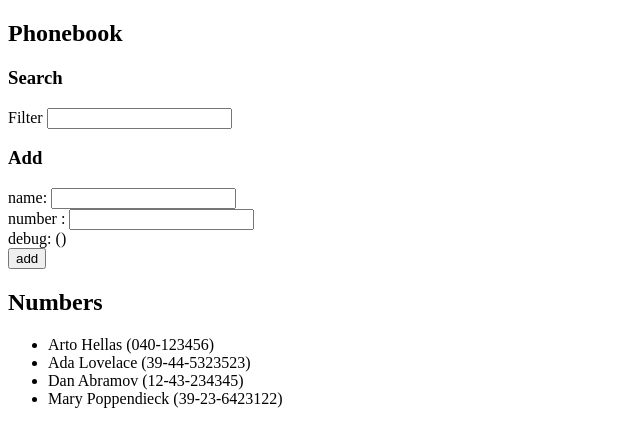
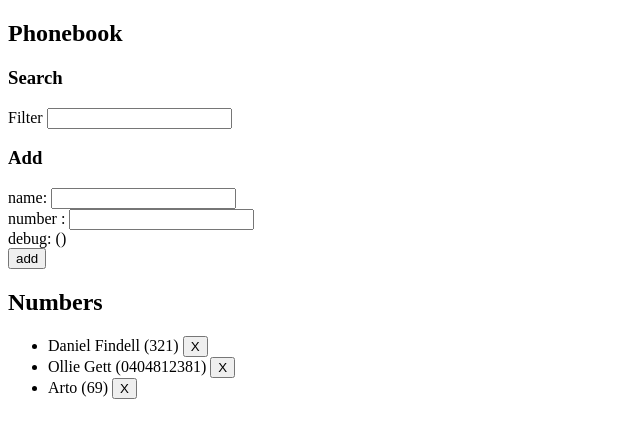
Before and after one commit to Deska1212/full-stack, a React (Vite) app in the folder introdemo/: page / in a window 1280 px wide. Shown: the top 446 px of the page, without its empty margins (0-640 px from the left). Built offline with nearby package versions, Linux system fonts and the light colour scheme; data requests are answered from the project's data file.

Commit message:
Start of 2e: Adding styles to React app

```diff
--- a/introdemo/db.json
+++ b/introdemo/db.json
@@ -1,24 +1,19 @@
 {
-  "persons":[
+  "persons": [
     {
-      "name": "Arto Hellas",
-      "number": "040-123456",
-      "id": "1"
+      "name": "Daniel Findell",
+      "number": "321",
+      "id": "3989"
     },
     {
-      "name": "Ada Lovelace",
-      "number": "39-44-5323523",
-      "id": "2"
+      "id": "a000",
+      "name": "Ollie Gett",
+      "number": "0404812381"
     },
     {
-      "name": "Dan Abramov",
-      "number": "12-43-234345",
-      "id": "3"
-    },
-    {
-      "name": "Mary Poppendieck",
-      "number": "39-23-6423122",
-      "id": "4"
+      "name": "Arto",
+      "number": "69",
+      "id": "c2ca"
     }
   ]
 }
--- a/introdemo/src/App.jsx
+++ b/introdemo/src/App.jsx
@@ -1,7 +1,9 @@
 import { useEffect, useState } from 'react'
 import Filter from './Components/Filter'
 import PersonList from './Components/PersonList'
-import axios from 'axios'
+import noteService from './Services/phonebookService'
+
+// Make it possible for users to delete entries from the phonebook
 
 const App = () => {
   const [persons, setPersons] = useState([])
@@ -12,9 +14,9 @@ const App = () => {
   useEffect(() => {
     console.log('Use effect called')
 
-
-    axios.get('http://localhost:3001/persons').then(response => {
-      console.log('Retrieved promise data')
+    // Retrieve the initial DB state from the server
+    noteService.getAll().then(response => {
+      console.log('Retrieved initial records from server')
       setPersons(response.data)
     }
     )
@@ -32,35 +34,99 @@ const App = () => {
 
   const addName = (event) => {
     event.preventDefault()
-    if (newName === "") return
 
-    let exists = persons.some(p => p.name === newName);
+    // Validate inputs
+    if (newName.trim() === "")
+    {
+      alert('Name cannot be empty')
+      return
+    }
+
+    if(newNumber.trim() === '')
+    {
+      alert('Number cannot be empty')
+      return
+    }
+
+    // Check if name already exists and update number if different
+    const exists = persons.find(p => p.name === newName);
     if(exists)
     {
-      alert(`${newName} already exists in the phonebook`)
-      setNewName("")
+      const oldPerson = exists
+      console.log(`Found existing person of name ${oldPerson.name}`)
+
+      const newPerson = {
+        name: oldPerson.name,
+        number: newNumber
+      }
+
+
+      noteService.update(oldPerson.id, newPerson)
+        .then(response => {
+          const updatedPerson = response.data
+          setPersons(prev => prev.map(p => p.id === updatedPerson.id ? updatedPerson : p))
+          setNewName('')
+          setNewNumber('')
+          console.log(`Updated number of ${updatedPerson.name} on client`)
+        })
+        .catch(error => {
+         console.error('Update failed', error)
+         alert('Failed to update person on server.')
+      })
+
       return
     }
 
 
+    // Add record to server - One doesn't already exist
+
+    // Create person object (Without ID, recieves ID from server)
     const newPerson = {
       name: newName,
       number: newNumber,
     }
 
-    // This is some fuckery with React's state changes being batched
-    // Basically have to give it a function to update it and reference
-    // The updated variable if we are wanting to reference it straight away
-    setPersons(prev => {
-      const updated = prev.concat(newPerson)
-      console.log("Current Phonebook Array: ", updated)
-      return updated
+
+    // Create the user on the server and update clientside
+    noteService.create(newPerson).then(response => {
+      const person = response.data
+      setPersons(prev => prev.concat(person))
+      setNewName('')
+      setNewNumber('')
+      console.log(`Created user: ${person.name} (${person.number})`)
     })
+    .catch(error => {
+        console.log('Create failed', error)
+        alert('Failed to add person to server.')
+      }
+    )
+  }
 
-    console.log(`Added new person to phonebook with name: ${newName}, and number ${newNumber}`);
 
-    setNewName('')
-    setNewNumber('')
+
+  const removeName = (id) => {
+    // Guard clause if we hit cancel on the prompt
+    if(!window.confirm("Delete person from Phonebook?"))
+    {
+      console.log(`Phonebook record of ID ${id} has not been deleted`)
+      return
+    }
+
+    // Delete user from server
+    noteService.remove(id).then(response => {
+      const removedUser = response.data
+      setPersons(prev => prev.filter(p => p.id !== removedUser.id))
+      console.log(`User ${removedUser.name} of ID ${removedUser.id} has been removed from server`)
+    })
+    .catch(error => {
+        console.error('Failed to delete user from server', error)
+        alert('Failed to delete user from server')
+      }
+    )
+
+
+
+
   }
 
   const handleNewNameChange = (event) =>
@@ -97,7 +163,7 @@ const App = () => {
         </div>
       </form>
       <h2>Numbers</h2>
-        <PersonList persons={personsToShow}/>
+        <PersonList persons={personsToShow} removePerson={removeName}/>
     </div>
   )
 }
--- a/introdemo/src/Components/Person.jsx
+++ b/introdemo/src/Components/Person.jsx
@@ -1,5 +1,8 @@
-const Person = ({person}) => (
-    <li>{person.name} ({person.number})</li>
+const Person = ({person, onDeleteClick}) => (
+
+
+
+    <li>{person.name} ({person.number}) <button onClick={() => onDeleteClick(person.id)}>X</button></li>
 )
 
 export default Person
--- a/introdemo/src/Components/PersonList.jsx
+++ b/introdemo/src/Components/PersonList.jsx
@@ -1,11 +1,11 @@
 import Person from "./Person"
 
-const PersonList = ({persons}) => (
+const PersonList = ({persons, removePerson}) => (
     <ul>
         {
             persons.map((person) => (
                 // Note: key needs to be in scope of the map that is creating the element
-                <Person key={person.name} person={person}/>
+                <Person key={person.name} person={person} onDeleteClick={() => removePerson(person.id)}/>
             ))
         }
     </ul>
--- /dev/null
+++ b/introdemo/src/Services/phonebookService.js
@@ -0,0 +1,26 @@
+import axios from 'axios'
+
+const baseUrl = 'http://localhost:3001/persons'
+
+const getAll = () => {
+    return axios.get(baseUrl)
+}
+
+const create = newObject => {
+    return axios.post(baseUrl, newObject)
+}
+
+const update = (id, newObject) => {
+    return axios.put(`${baseUrl}/${id}`, newObject)
+}
+
+const remove = (id) => {
+    return axios.delete(`${baseUrl}/${id}`)
+}
+
+export default {
+    getAll,
+    create,
+    update,
+    remove
+}
```
